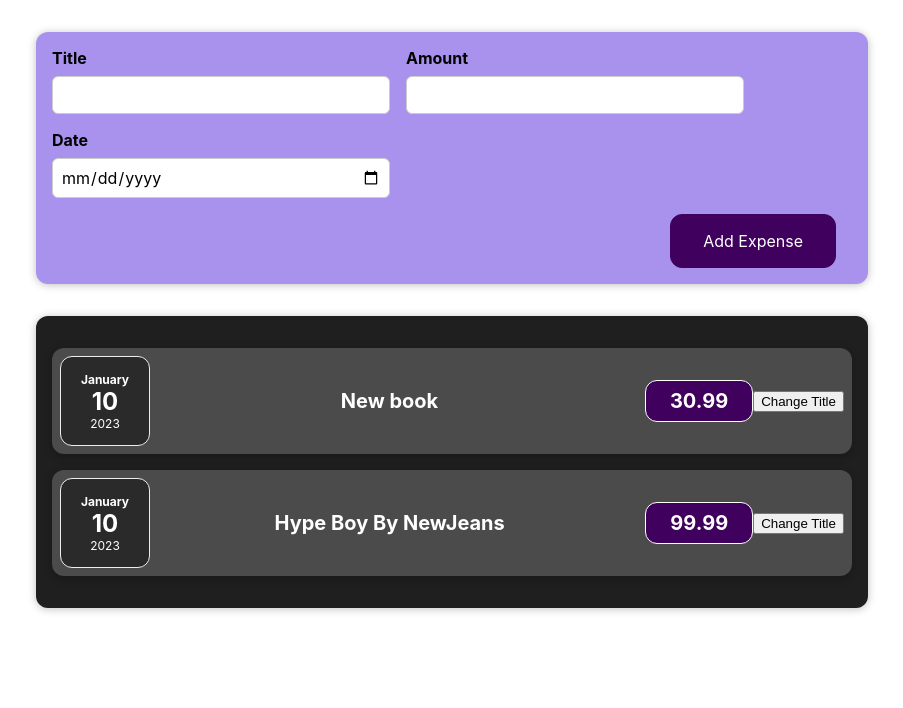
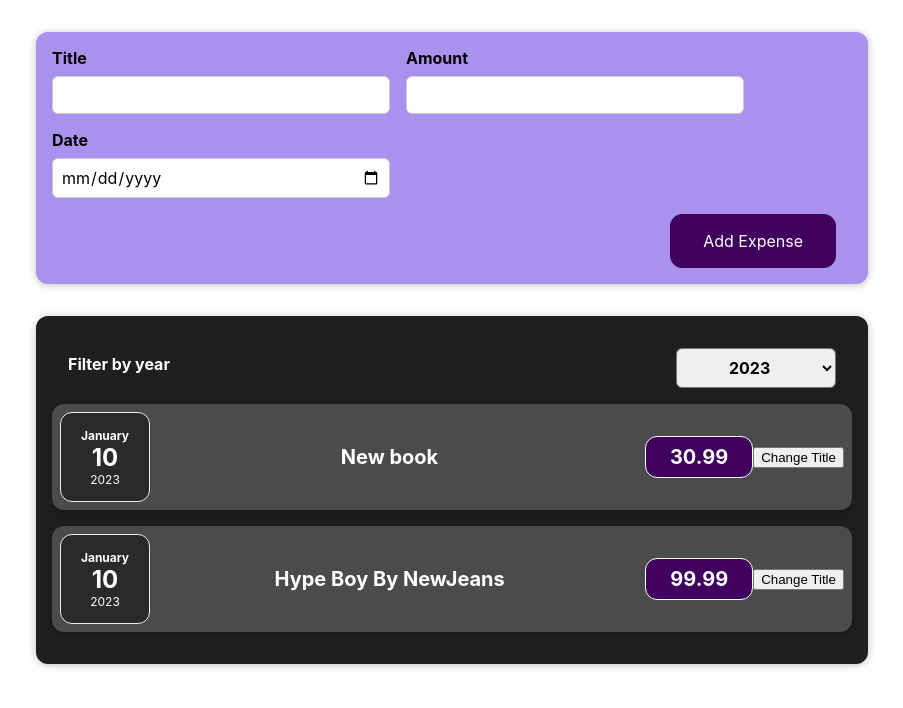
Before and after one commit to TauriSaar/expenses, a React (Create React App) app: page / in a window 1280 px wide. Shown: the top 708 px of the page, without its empty margins (188-1091 px from the left). Built offline with nearby package versions, Linux system fonts and the light colour scheme.

Commit message:
Andmete suunamine (bottom-up) ja väärtuse hetkeseisu lugemine ning määramine

```diff
--- a/src/App.js
+++ b/src/App.js
@@ -1,5 +1,4 @@
 import './App.css';
-
 import Expenses from './components/Expenses/Expenses';
 import NewExpense from "./components/NewExpense/NewExpense";
 
--- a/src/components/Expenses/Expenses.js
+++ b/src/components/Expenses/Expenses.js
@@ -1,15 +1,20 @@
 import ExpenseItem from "./ExpenseItem";
+import "./Expenses.css";
 import Card from "../UI/Card";
+import ExpensesFilter from './ExpensesFilter';
 
-import "./Expenses.css"
+function Expenses(props) {
+    const ExpenseFilterHandler = (selectedYear) => {
+        console.log(selectedYear)
 
-function Expenses(props){
+    }
     return (
-        <Card className="expenses">
-            <ExpenseItem expenseData={props.expenseData[0]}></ExpenseItem>
-            <ExpenseItem expenseData={props.expenseData[1]}></ExpenseItem>
+        <Card className={'expenses'}>
+            <ExpensesFilter onExpenseFilter={ExpenseFilterHandler}/>
+            <ExpenseItem expenseData={props.expenseData[0]}/>
+            <ExpenseItem expenseData={props.expenseData[1]}/>
         </Card>
-    )
+    );
 }
 
 export default Expenses;
--- /dev/null
+++ b/src/components/Expenses/ExpensesFilter.css
@@ -0,0 +1,24 @@
+.expenses-filter {
+    color: white;
+    padding: 0 1rem;
+}
+
+.expenses-filter__control {
+    display: flex;
+    width: 100%;
+    align-items: center;
+    justify-content: space-between;
+    margin: 1rem 0;
+}
+
+.expenses-filter label {
+    font-weight: bold;
+    margin-bottom: 0.5rem;
+}
+
+.expenses-filter select {
+    font: inherit;
+    padding: 0.5rem 3rem;
+    font-weight: bold;
+    border-radius: 6px;
+}
--- /dev/null
+++ b/src/components/Expenses/ExpensesFilter.js
@@ -0,0 +1,22 @@
+import React from 'react';
+import './ExpensesFilter.css';
+
+const ExpensesFilter = () => {
+    const filterChangeHandler = (event) => {
+        console.log(event.target.value)
+    }
+    return (
+        <div className='expenses-filter'>
+            <div className='expenses-filter__control'>
+                <label>Filter by year</label>
+                <select onChange={filterChangeHandler}>
+                    <option value='2023'>2023</option>
+                    <option value='2024'>2024</option>
+                    <option value='2025'>2025</option>
+                </select>
+            </div>
+        </div>
+    );
+};
+
+export default ExpensesFilter;
```
